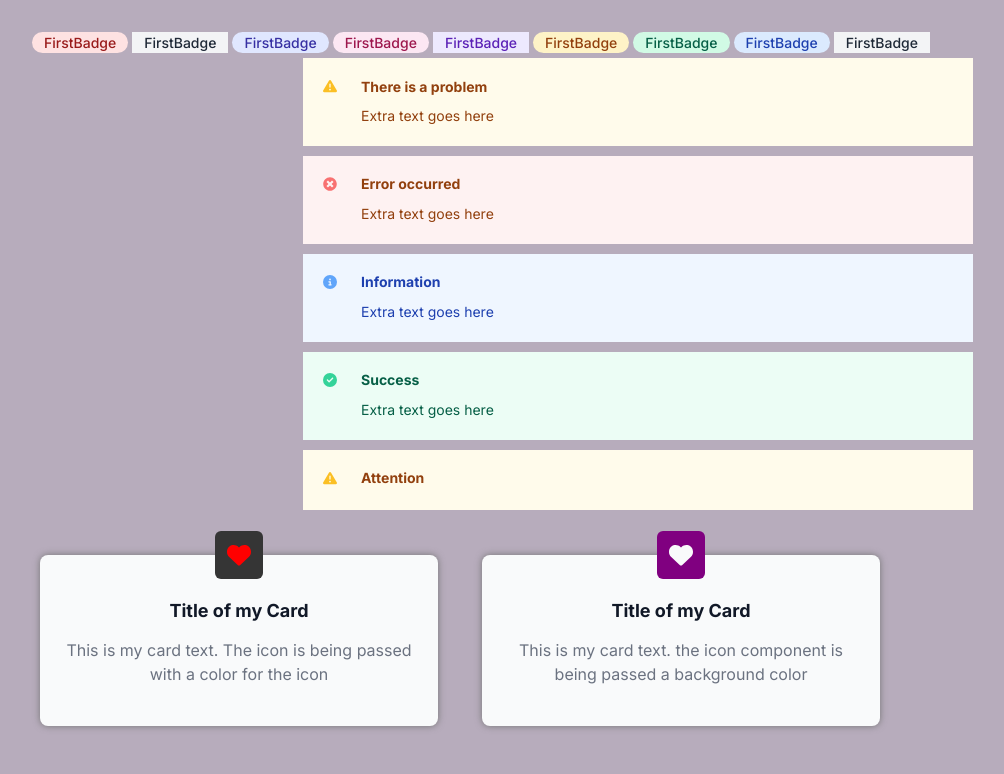
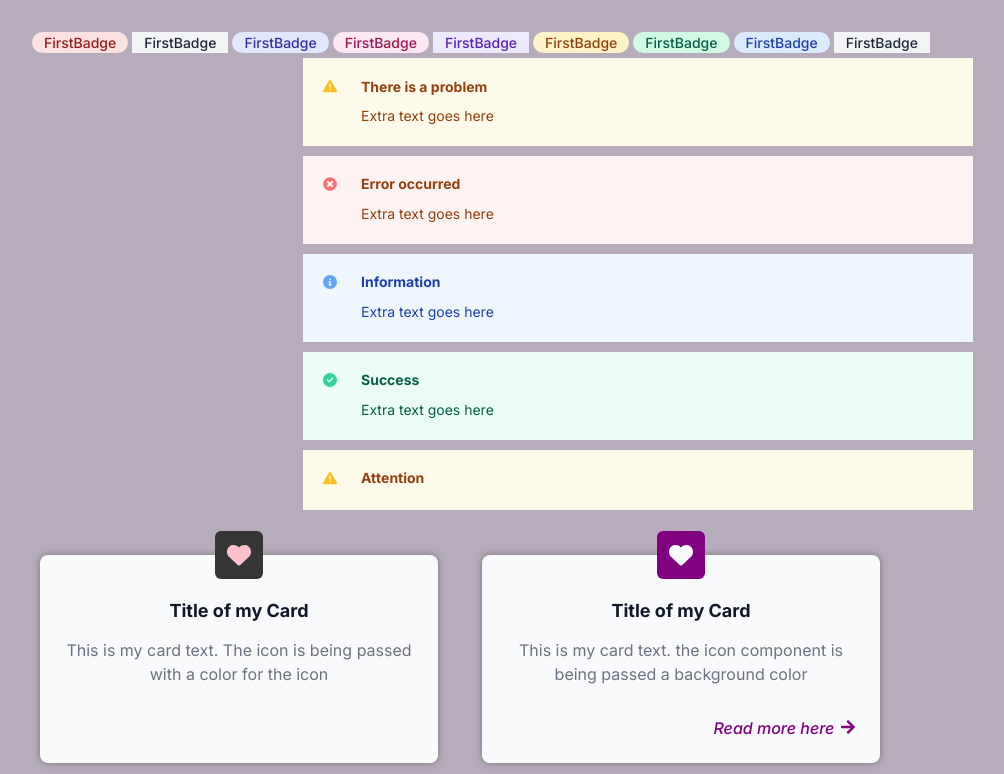
Before and after one commit to lillamanda/ReactComponents, a React (Vite) app: page / in a window 1280 px wide. Shown: the top 774 px of the page, without its empty margins (2-1006 px from the left). Built offline with nearby package versions, Linux system fonts and the light colour scheme.

Commit message:
added color themecontext

```diff
--- a/components/Card/Card.css
+++ b/components/Card/Card.css
@@ -37,8 +37,8 @@
     width: 48px;
     height: 48px;
     border-radius: 6px;
-    background-color: #353535;
-    color:#F9FAFB;
+    /* background-color: #353535; */
+    /* color:#F9FAFB; */
 
     display:flex;
     justify-content: center;
@@ -48,3 +48,22 @@
 
     margin-top: -48px;
 }
+
+.cardLink{
+    display:flex;
+    justify-content: center;
+    gap: 0.35em;
+
+    margin-top: 1em;
+    align-self: flex-end;
+
+    text-decoration: none;
+    /* color:#565656; */
+    font-size: 16px;
+    font-style:italic;
+    font-weight: 500;
+}
+
+.linkIcon{
+    margin-top: 0.09em;
+}
--- a/components/Card/Card.jsx
+++ b/components/Card/Card.jsx
@@ -8,7 +8,14 @@ import './Card.css'
     //     <Card.Text>This is my card text</Card.Text>
     //   </Card>
 
-export default function Card({children, style="", icon}){
+const ThemeContext = React.createContext();
+
+export default function Card({children, style="", icon, primaryColor="#353535", secondaryColor="#F9FAFB"}){
+
+    // Should the Card main component accept colors and then adjust the children to secure a coherent theme so the user doesnt have to?
+    // say primary color, secondary color. Primary color being background color of icon, and the "read more text"
+    // Do I then alter specific elements, or do i create a CSS theme in this component that allows me to easily change colors accordingly?
+
 
     // Go through children, figure out if an icon is being passed, if not get a generic one
     // Figure out if theres a title/text in what is passed. - do I want to make a separate function for figuring this out, since that is also used in my Banner?
@@ -18,8 +25,12 @@ export default function Card({children, style="", icon}){
     // Provide a Card.Link to send people to a post where they can read more, typical cards used for blog posts etc?
 
     return (
-        <div className={`card ${style}`}>
-            {children}
-        </div>
+        <ThemeContext.Provider value={{primaryColor, secondaryColor}}>
+            <div className={`card ${style}`}>
+                {children}
+            </div>
+        </ThemeContext.Provider>
     )
 }
+
+export {ThemeContext}
--- a/components/Card/CardIcon.jsx
+++ b/components/Card/CardIcon.jsx
@@ -1,10 +1,14 @@
 import React from "react";
 import { FaCircleInfo } from "react-icons/fa6";
+import { ThemeContext } from "./Card";
 
 
 {/* <Card.Icon color="#222222"><FaHeart /></Card.Icon> */}
+//color="#F9FAFB", backgroundColor="#353535",
+export default function CardIcon({children}){
 
-export default function CardIcon({color="#F9FAFB", backgroundColor="#353535", children}){
+    const {primaryColor, secondaryColor} = React.useContext(ThemeContext);
+
 
     // Check whether its just one child?
     // Have a default icon to display if none is passed
@@ -14,7 +18,7 @@ export default function CardIcon({color="#F9FAFB", backgroundColor="#353535", ch
 
     return (
         <>
-            <div className="iconContainer" style={{color: `${color}`, backgroundColor: `${backgroundColor}`}}>
+            <div className="iconContainer" style={{color: `${secondaryColor}`, backgroundColor: `${primaryColor}`}}>
                 {children ? children : <FaCircleInfo />}
             </div>
         </>
--- /dev/null
+++ b/components/Card/CardLink.jsx
@@ -0,0 +1,18 @@
+import React from "react";
+import { FaArrowRight } from "react-icons/fa";
+import { ThemeContext } from "./Card";
+
+
+export default function CardLink({link, children = "Read more here"}){
+
+    const {primaryColor, secondaryColor} = React.useContext(ThemeContext);
+
+    return (
+        <a className="cardLink" style={{color: primaryColor}} href={link} _target="blank">
+            <span>{children}</span>
+            <span className="linkIcon">
+                <FaArrowRight />
+            </span>
+        </a>
+    )
+}
--- a/components/Card/index.jsx
+++ b/components/Card/index.jsx
@@ -2,10 +2,13 @@ import Card from "./Card.jsx";
 import CardIcon from "./CardIcon.jsx";
 import CardTitle from "./CardTitle.jsx";
 import CardText from "./CardText.jsx";
+import CardLink from "./CardLink.jsx";
+
 
 
 Card.Icon = CardIcon;
 Card.Title = CardTitle;
 Card.Text = CardText;
+Card.Link = CardLink;
 
 export default Card;
--- a/src/App.jsx
+++ b/src/App.jsx
@@ -33,20 +33,22 @@ function App() {
       <Banner type="warning"/>
 
       <div className='cardContainer'>
-        <Card style="hover">
-          <Card.Icon color="red"><FaHeart /></Card.Icon>
+        <Card style="hover" secondaryColor={"pink"}>
+          <Card.Icon><FaHeart /></Card.Icon>
           <Card.Title>Title of my Card</Card.Title>
           <Card.Text>This is my card text. The icon is being passed with a color for the icon</Card.Text>
         </Card>
-        <Card style="hover">
-          <Card.Icon backgroundColor="purple"><FaHeart /></Card.Icon>
+        <Card style="hover" primaryColor={"purple"}>
+          <Card.Icon><FaHeart /></Card.Icon>
           <Card.Title>Title of my Card</Card.Title>
           <Card.Text>This is my card text. the icon component is being passed a background color</Card.Text>
+          <Card.Link link="https://google.com">Read more here</Card.Link>
         </Card>
         <Card>
           <Card.Icon></Card.Icon>
           <Card.Title>Title of my Card</Card.Title>
           <Card.Text>This is my card text. this card is not sent a specific icon</Card.Text>
+          <Card.Link link="https://google.com">Read more here</Card.Link>
         </Card>
         <Card>
           This is a card with no card components inside, just plain text
```
